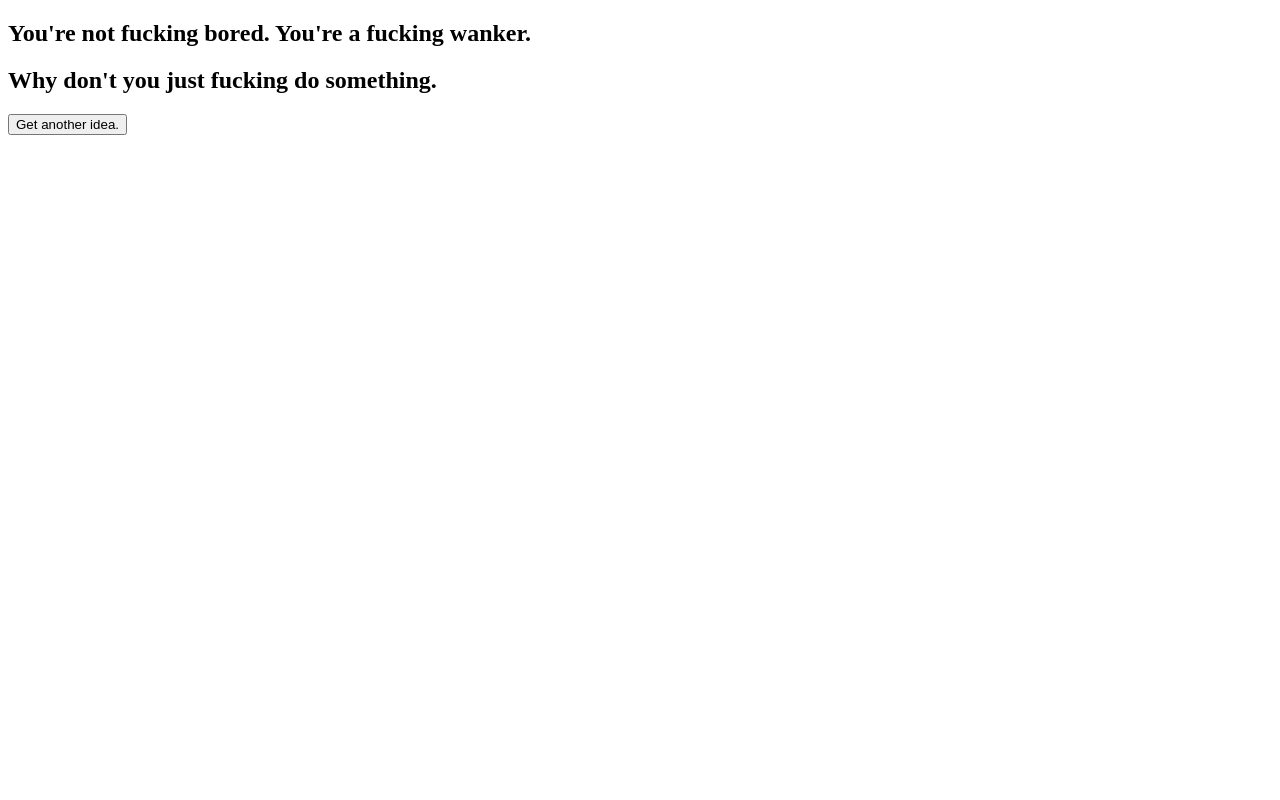
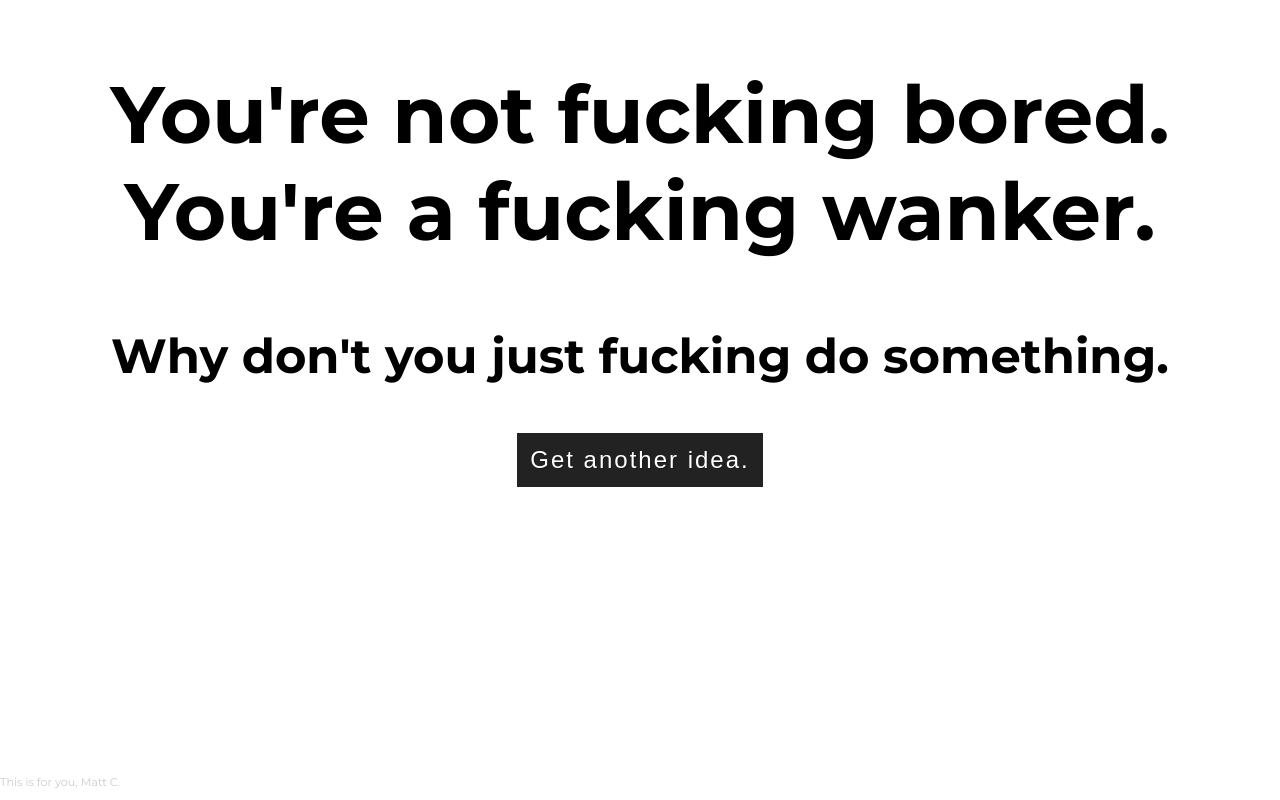
Before and after one commit to spurkalurk/isfb, a plain HTML site: page index.html in a window 1280 px wide. Both pictures are taken after a click on the button "Fucking Help Me.". Drawn offline with nearby package versions, Linux system fonts and the light colour scheme.

Commit message:
added container css and styled text

```diff
--- a/index.html
+++ b/index.html
@@ -1,23 +1,28 @@
 <!DOCTYPE html>
 <html>
 <head>
+	<link href='https://fonts.googleapis.com/css?family=Montserrat:400,700' rel='stylesheet' type='text/css'>
 	<title>ISFB</title>
 	<link rel="stylesheet" type="text/css" href="styles.css">
+	<script src="https://ajax.googleapis.com/ajax/libs/angularjs/1.4.5/angular.min.js"></script>
 </head>
 
-<body ng-app="isfbApp" ng-controller="MainController as vm">
-	<div ng-show="!vm.clicked">
-		<h2>I'm so fucking bored.</h2>
-		<button ng-click="vm.clickRecord()">Fucking Help Me.</button>
-	</div>
-	<div ng-show="vm.clicked">
-		<h2>You're not fucking bored. You're a fucking {{vm.name}}.<h2>
-		<h2>Why don't you just fucking {{vm.idea}}.</h2>
-		<button ng-click="vm.clickRecord()">Get another idea.</button>
-	</div>
+<body ng-app="isfbApp" ng-controller="MainController as vm" ng-cloak>
+	<div class="container">
+		<div ng-show="!vm.clicked">
+			<h2 class="h2">"I'm so fucking <span class="bored">bored.</span>"</h2>
+			<button class="btn" ng-click="vm.clickRecord()">Fucking Help Me.</button>
+		</div>
+		<div ng-show="vm.clicked">
+			<h2 class="h2">You're not fucking bored. You're a fucking {{vm.name}}.</h2>
+			<h3 class="h3">Why don't you just fucking {{vm.idea}}.</h3>
+			<button class="btn" ng-click="vm.clickRecord()">Get another idea.</button>
+		</div>
+		<footer>
+			<p class="matt">This is for you, Matt C.</p>
+		</footer>
 	</div>
 
-	<script src="https://ajax.googleapis.com/ajax/libs/angularjs/1.4.5/angular.min.js"></script>
 	<script src="controller.js"></script>
 </body>
 
--- a/styles.css
+++ b/styles.css
@@ -0,0 +1,10 @@
+body { font-family: 'Montserrat', sans-serif; width: 100%; margin: 0 auto; }
+
+.container { max-width: 1280px; margin: 0 auto; text-align: center; }
+
+.h2 { font-size: 5em; }
+.h3 { font-size: 3em; }
+
+.bored { color: #d61e1e; }
+.btn { font-size: 1.5em; font-weight: 100; letter-spacing: 2px; padding: .5em; border: 1px solid #222; background: #222; color: #fff; text-shadow: 1px 1px rgba(0,0,0,.25); }
+.matt { position: absolute; bottom: 0; font-size: .7em; color: #ccc; }
```
